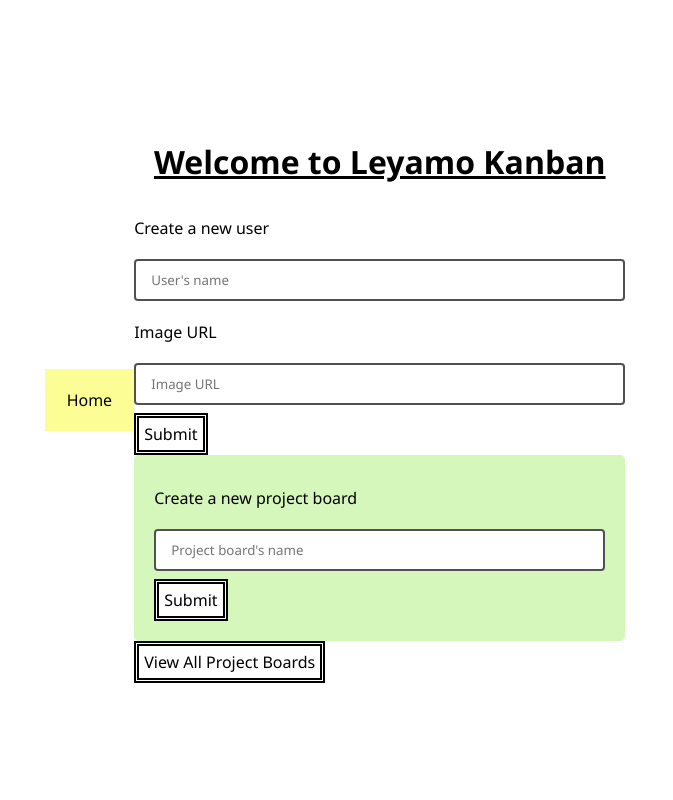
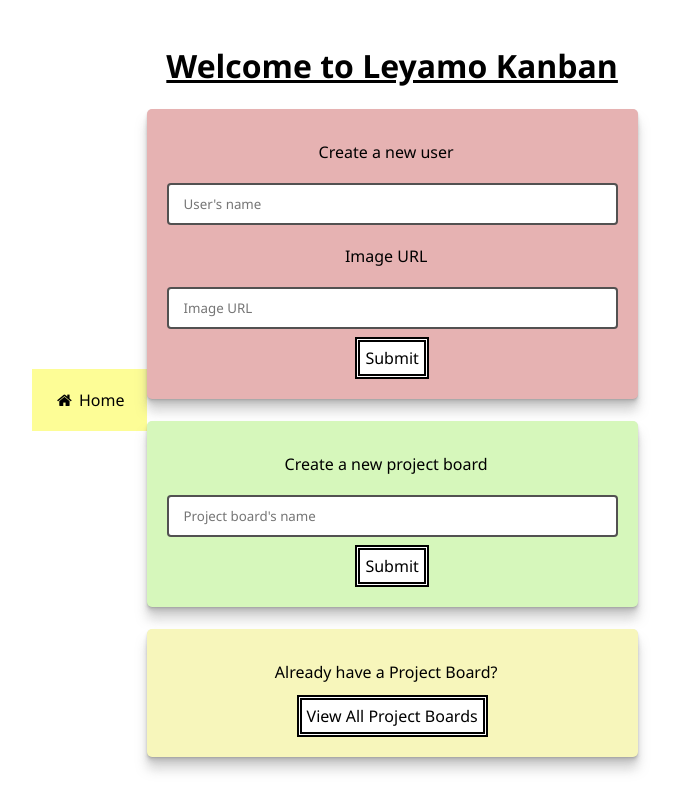
Before and after one commit to leighrchristie/leyamo-kanban, a Node server app: page / in a window 1280 px wide. Shown: the whole page, without its empty margins (305-978 px from the left). Run offline with Node 20, Linux system fonts and the light colour scheme; some libraries are stand-ins or nearby versions.

Commit message:
html landingp

```diff
--- a/public/style.css
+++ b/public/style.css
@@ -11,12 +11,28 @@
     min-height: 100vh;
     background: white;
     font-family: 'Segoe UI', Tahoma, Geneva, Verdana, sans-serif;
-  }
-
+}
 hr {
     border: 1px solid white;
     margin-bottom: 25px;
 }
+
+nav {
+    background-color: #fdfd96;
+    padding: 1rem;
+    font-family: 'Segoe UI', Tahoma, Geneva, Verdana, sans-serif;
+    position: fixed top 0%;
+    float: left;
+}
+nav a {
+    color: black;
+    display: block;
+    padding: 4px 6px;
+}
+nav a:hover {
+    background-color: white;
+}
+
 
 button {
     color:black;
@@ -30,22 +46,9 @@
  button:hover{
     box-shadow : 0 8px 16px 0 black,
              0 6px 20px  0 rgba(0, 0, 0, 0.19);
- }
+}
 
-nav {
-    background-color: #fdfd96;
-    padding: 1rem;
-    font-family: 'Segoe UI', Tahoma, Geneva, Verdana, sans-serif;
-    position: sticky;
-}
-nav a {
-    color: black;
-    display: block;
-    padding: 4px 6px;
-}
-nav a:hover {
-    background-color: white;
-}
+
 
 div {
   text-align: center;
@@ -70,15 +73,3 @@
     box-sizing: border-box;
     font-family: 'Segoe UI', Tahoma, Geneva, Verdana, sans-serif;
 }
-
-.btn {
-    padding: 8px 20px;
-    border-radius: 0;
-    overflow: hidden;
-      background: linear-gradient(
-        120deg,
-        transparent,
-        var(--primary-color),
-        transparent
-      )
-}
--- a/views/landing_page.handlebars
+++ b/views/landing_page.handlebars
@@ -1,5 +1,6 @@
 <head>
  <style>
+
 label {
   padding: 12px 12px 12px 0;
   display: inline-block;
@@ -8,12 +9,39 @@
   border-radius: 5px;
   background-color: #e6b2b2;
   padding: 20px;
+  text-align: center;
+
+  box-shadow: 0 0.4px 0.4px rgba(128, 128, 128, 0.109),
+    0 1px 1px rgba(128, 128, 128, 0.155),
+    0 2.1px 2.1px rgba(128, 128, 128, 0.195),
+    0 4.4px 4.4px rgba(128, 128, 128, 0.241),
+    0 12px 12px rgba(128, 128, 128, 0.35);
 }
 .new_project_board{
   border-radius: 5px;
   background-color: rgb(214, 247, 187);
   padding: 20px;
+  text-align: center;
+
+  box-shadow: 0 0.4px 0.4px rgba(128, 128, 128, 0.109),
+    0 1px 1px rgba(128, 128, 128, 0.155),
+    0 2.1px 2.1px rgba(128, 128, 128, 0.195),
+    0 4.4px 4.4px rgba(128, 128, 128, 0.241),
+    0 12px 12px rgba(128, 128, 128, 0.35);
 }
+.project_button{
+  border-radius: 5px;
+  background-color: rgb(247, 246, 187);
+  padding: 20px;
+  text-align: center;
+
+  box-shadow: 0 0.4px 0.4px rgba(128, 128, 128, 0.109),
+    0 1px 1px rgba(128, 128, 128, 0.155),
+    0 2.1px 2.1px rgba(128, 128, 128, 0.195),
+    0 4.4px 4.4px rgba(128, 128, 128, 0.241),
+    0 12px 12px rgba(128, 128, 128, 0.35);
+}
+
 
 }
  </style>
@@ -21,8 +49,10 @@
 <body>
     <main>
     <div><h1>Welcome to Leyamo Kanban</h1></div>
+
     <aricle>
-        <form action="/add_user" method="POST">
+        <form class="add_user"
+          action="/add_user" method="POST">
             <label>Create a new user</label>
             <input name="name" type="text" placeholder="User's name" required/>
             <br>
@@ -32,15 +62,29 @@
             <button>Submit</button>
             <br>
         </form>
+           <br>
 
-        <form class="new_project_board" method="POST">
+          <form class="new_project_board"
+           action="/new_project_board" method="POST">
             <label>Create a new project board</label>
             <input name="name" type="text" placeholder="Project board's name" required/>
             <br>
             <button>Submit</button>
             <br>
-        </form>
-        <a href="/view_all_projects"><button>View All Project Boards</button></a>
+          </form>
+            <br>
+
+         <form class="project_button"
+           <a href="/view_all_projects">
+            <label>Already have a Project Board?</label>
+            <br>
+            <button>View All Project Boards</button>
+            <br>
+          </form>
+            <br>
+
+
+
     </aricle>
 </main>
 </body>
--- a/views/layouts/main.handlebars
+++ b/views/layouts/main.handlebars
@@ -3,8 +3,9 @@
         <meta name="viewport" content="width=device-width, initial-scale=1.0">
         <link rel="stylesheet" href="/style.css"/>
     </head>
+    <link rel="stylesheet" href="https://cdnjs.cloudflare.com/ajax/libs/font-awesome/4.7.0/css/font-awesome.min.css">
     <nav>
-        <a href="/">Home</a>
+        <a class="active" href="/"><i class="fa fa-fw fa-home"></i> Home</a>
     </nav>
     <body>
         {{{body}}}
```
